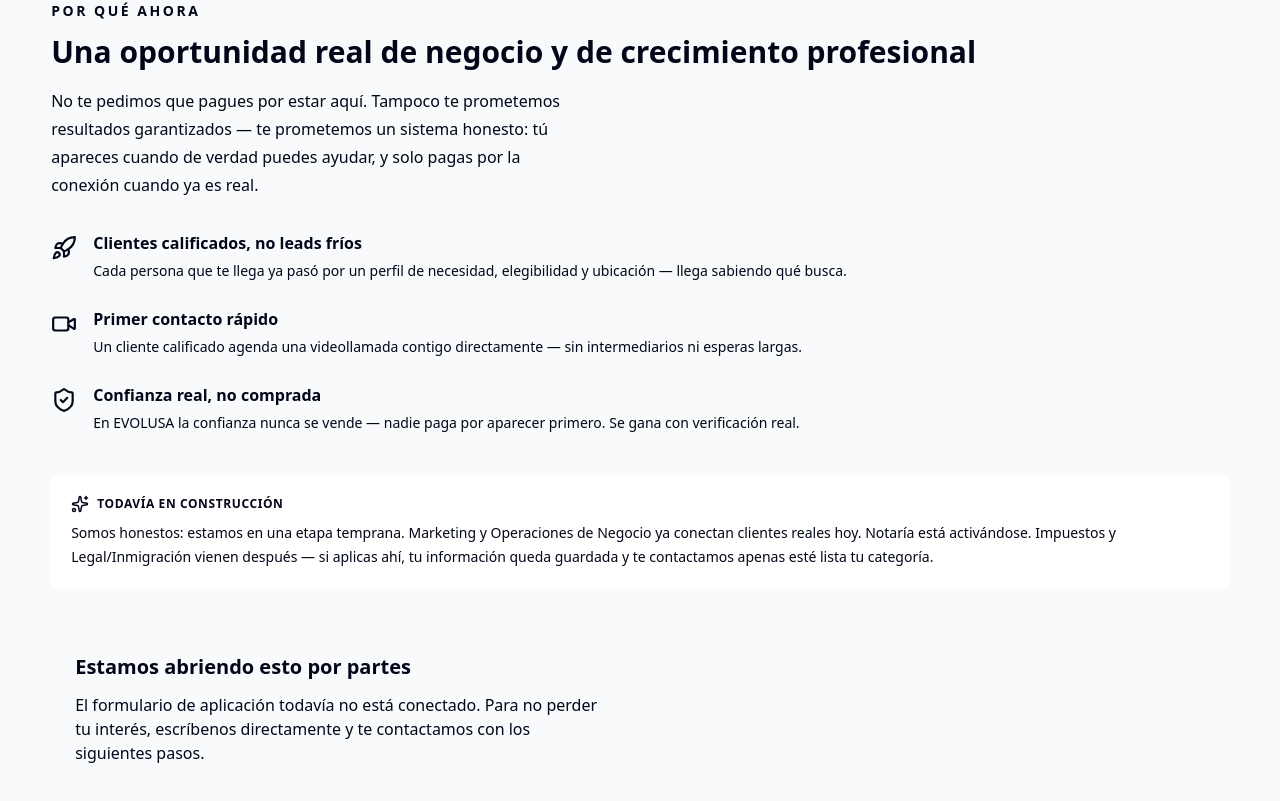
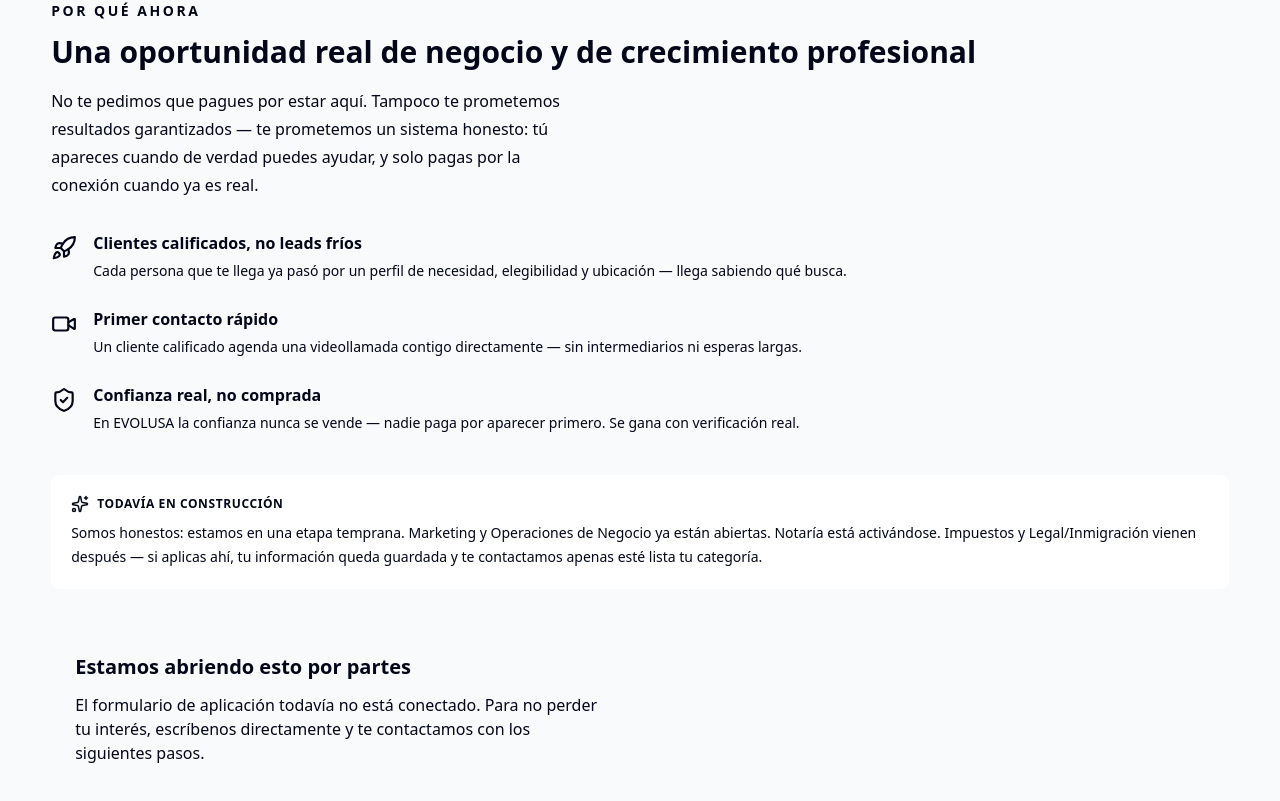
Before and after one commit to mauricioyepesstudio/pros360era, a Next.js app: page /aplicar-profesional in a window 1280 px wide. Shown: the part 603-1404 px from the top of the page. Built offline with nearby package versions, Linux system fonts and the light colour scheme.

Commit message:
fix(compliance): no afirmar clientes reales conectados en /aplicar-profesional
Co-Authored-By: Claude Opus 5.5 (1M context) <noreply@anthropic.com>
Claude-Session: https://claude.ai/code/session_01GbYtPKocTEUfL6ACSwKzkK

```diff
--- a/app/aplicar-profesional/page.tsx
+++ b/app/aplicar-profesional/page.tsx
@@ -73,7 +73,7 @@ export default function AplicarProfesionalPage() {
                 <p className="text-xs font-bold uppercase tracking-wider">Todavía en construcción</p>
               </div>
               <p className="mt-2 text-sm leading-6 text-[var(--muted)]">
-                Somos honestos: estamos en una etapa temprana. Marketing y Operaciones de Negocio ya conectan clientes reales hoy. Notaría está activándose. Impuestos y Legal/Inmigración vienen después — si aplicas ahí, tu información queda guardada y te contactamos apenas esté lista tu categoría.
+                Somos honestos: estamos en una etapa temprana. Marketing y Operaciones de Negocio ya están abiertas. Notaría está activándose. Impuestos y Legal/Inmigración vienen después — si aplicas ahí, tu información queda guardada y te contactamos apenas esté lista tu categoría.
               </p>
             </div>
           </div>
```
